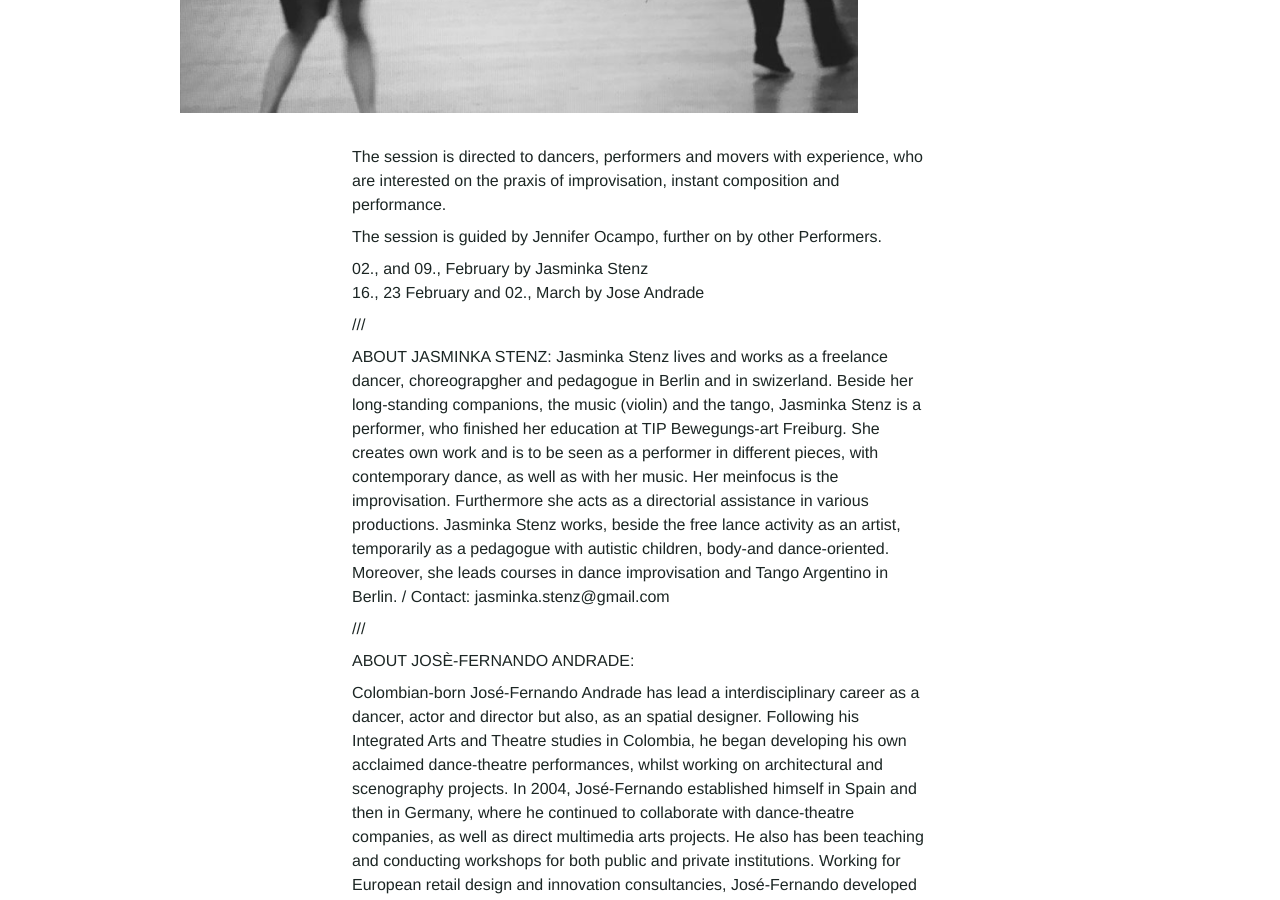
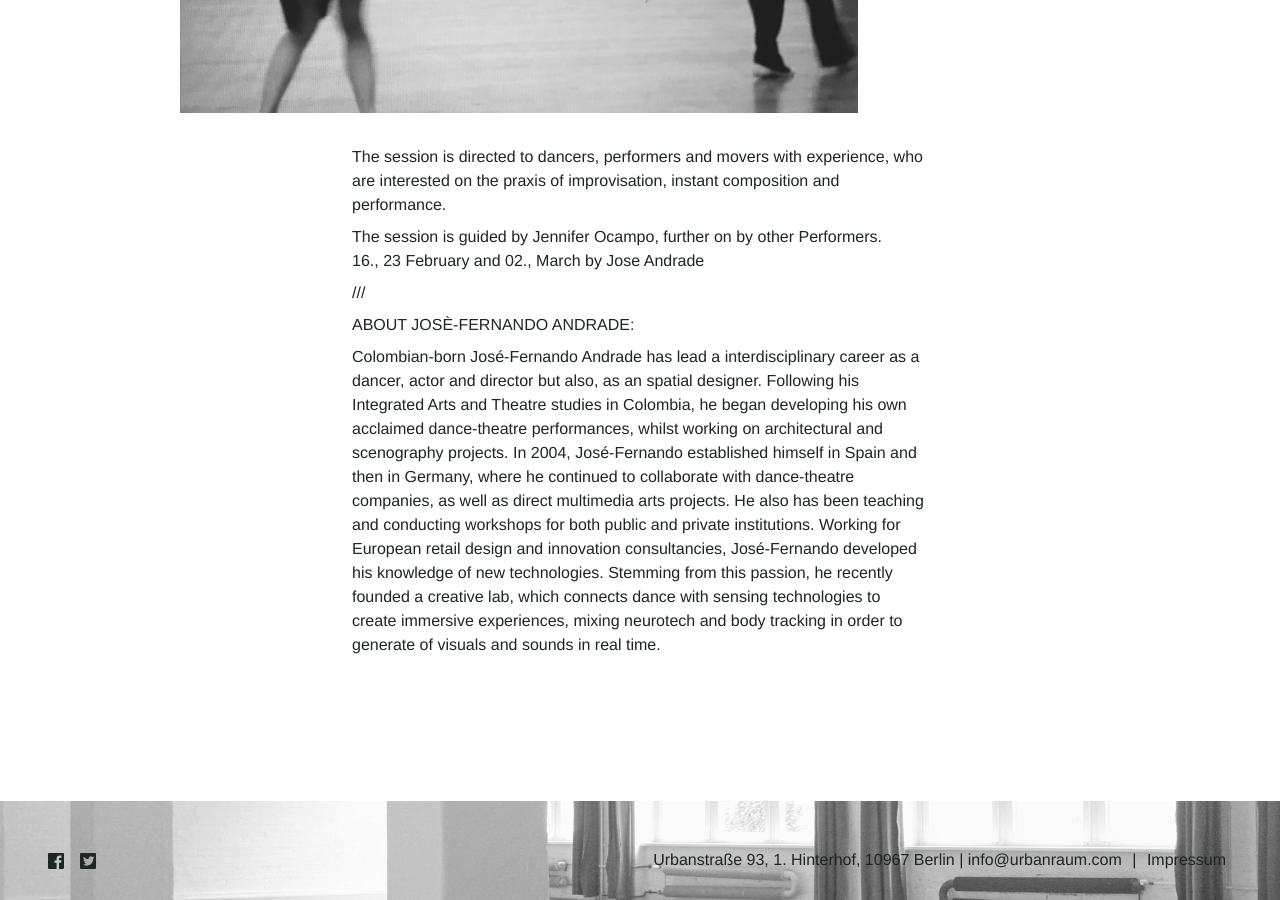
Before and after one commit to Kriesse/urbanraum, a Jekyll site: the page built from _classes/composition_into-performance.md, in a window 1280 px wide and 900 px high, scrolled down 675 px. Built offline with Jekyll 4.4.1, drawn with Linux system fonts in a browser that asks for light colours; nearby versions of some CDN libraries.

Commit message:
Update composition_into-performance.md

```diff
--- a/_classes/composition_into-performance.md
+++ b/_classes/composition_into-performance.md
@@ -31,15 +31,8 @@ description_en: |
   The session is directed to dancers, performers and movers with experience, who are interested on the praxis of improvisation, instant composition and performance.
 
   The session is guided by Jennifer Ocampo, further on by other Performers.
-
-  02., and 09., February by Jasminka Stenz
   16., 23 February and 02., March by Jose Andrade
 
-  ///
-
-  ABOUT JASMINKA STENZ:
-  Jasminka Stenz lives and works as a freelance dancer, choreograpgher and pedagogue in Berlin and in swizerland. Beside her long-standing companions, the music (violin) and the tango, Jasminka Stenz is a performer, who finished her education at TIP Bewegungs-art Freiburg. She creates own work and is to be seen as a performer in different pieces, with contemporary dance, as well as with her music. Her meinfocus is the improvisation.
-  Furthermore she acts as a directorial assistance in various productions. Jasminka Stenz works, beside the free lance activity as an artist, temporarily as a pedagogue with autistic children, body-and dance-oriented. Moreover, she leads courses in dance improvisation and Tango Argentino in Berlin. / Contact: jasminka.stenz@gmail.com
 
   ///
 
```
